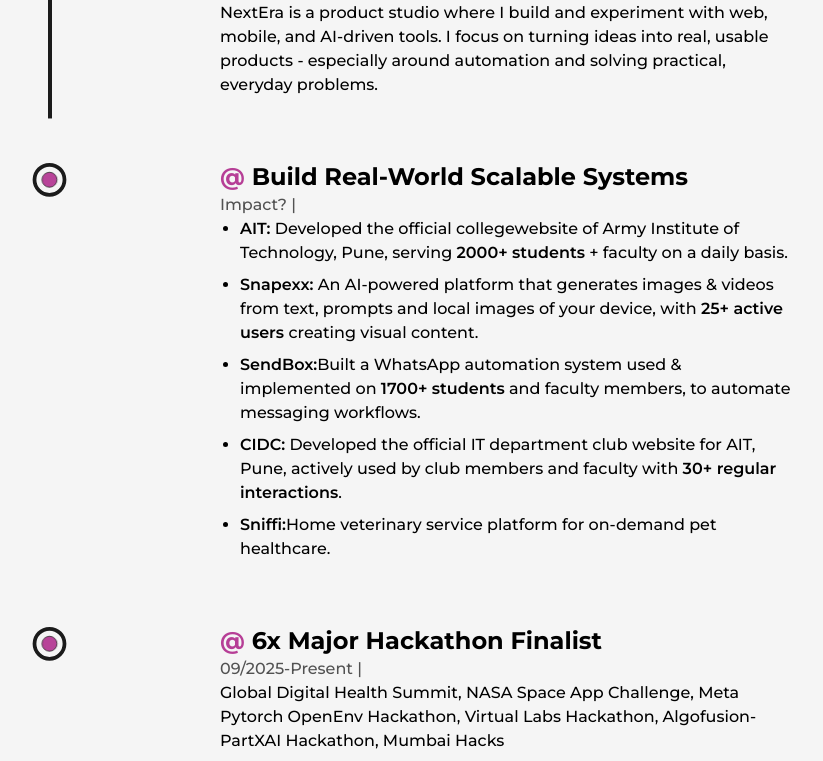
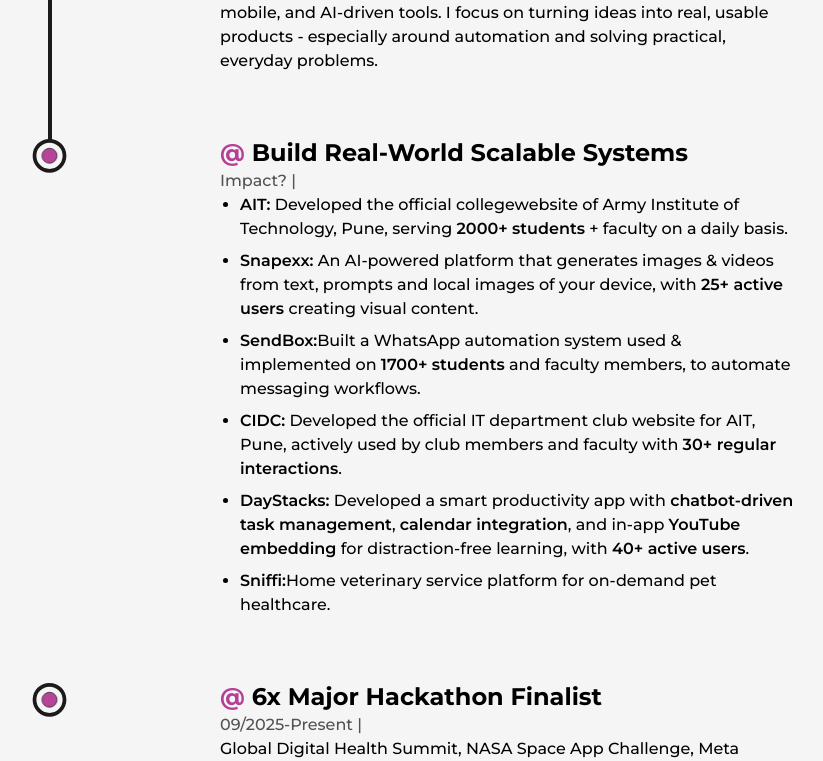
Before and after one commit to abhaysingh-22/abhayyy, a Next.js app: page /articles in a window 1280 px wide. Shown: the part 1207-1968 px from the top of the page, without its empty margins (148-971 px from the left). Built offline with nearby package versions, Linux system fonts and the light colour scheme.

Commit message:
added daystacks in key highlights

```diff
--- a/src/pages/articles.js
+++ b/src/pages/articles.js
@@ -60,7 +60,10 @@
     <>
       <Head>
         <title>abhayyy | Key Highlights</title>
-        <meta name="description" content="Explore my key highlights, achievements, and projects." />
+        <meta
+          name="description"
+          content="Explore my key highlights, achievements, and projects."
+        />
       </Head>
       <div className="my-16">
         <TransitionEffect />
@@ -68,7 +71,10 @@
           Key Highlights
         </h2>
 
-      <div ref={ref} className="w-[75%] mx-auto relative lg:w-[90%] md:w-full">
+        <div
+          ref={ref}
+          className="w-[75%] mx-auto relative lg:w-[90%] md:w-full"
+        >
           <motion.div
             style={{ scaleY: scrollYProgress }}
             className="absolute left-9 top-0 w-[4px] h-full bg-dark origin-top
@@ -83,13 +89,14 @@
               time="04/2026-Present"
               // address="Bhopal"
               work={
-              <ul className="list-disc ml-5 space-y-2">
+                <ul>
                   <li>
                     Led development-driven initiatives to build{" "}
                     <span className="font-semibold">“Smart-AIT”</span> by
                     digitizing and improving college systems. Coordinated and
-                  executed technical events, workshops, and hackathons. Managed
-                  end-to-end <span className="font-semibold">planning</span> and{" "}
+                    executed technical events, workshops, and hackathons.
+                    Managed end-to-end{" "}
+                    <span className="font-semibold">planning</span> and{" "}
                     <span className="font-semibold">execution</span> of{" "}
                     <span className="font-semibold">college projects</span> on
                     large-scale.
@@ -134,12 +141,15 @@
                     <span className="font-semibold">200+ participants</span>.
                     Collaborated with the executive committee to{" "}
                     <span className="font-semibold">
-                    manage scheduling, delegate outreach, and logistics planning
+                      manage scheduling, delegate outreach, and logistics
+                      planning
                     </span>
                     , ensuring smooth execution. Additionally, worked on{" "}
-                  <span className="font-semibold">sponsorship acquisition</span>{" "}
-                  and and <span className="font-semibold">design team</span> for
-                  event branding and promotional materials.
+                    <span className="font-semibold">
+                      sponsorship acquisition
+                    </span>{" "}
+                    and and <span className="font-semibold">design team</span>{" "}
+                    for event branding and promotional materials.
                   </li>
                 </ul>
               }
@@ -162,14 +172,15 @@
                 <ul className="list-disc ml-5 space-y-2">
                   <li>
                     <span className="font-semibold">AIT:</span> Developed the
-                  official collegewebsite of Army Institute of Technology, Pune,
-                  serving <span className="font-semibold">2000+ students</span>{" "}
-                  + faculty on a daily basis.
+                    official collegewebsite of Army Institute of Technology,
+                    Pune, serving{" "}
+                    <span className="font-semibold">2000+ students</span> +
+                    faculty on a daily basis.
                   </li>
                   <li>
-                  <span className="font-semibold">Snapexx:</span> An AI-powered
-                  platform that generates images & videos from text, prompts and
-                  local images of your device, with{" "}
+                    <span className="font-semibold">Snapexx:</span> An
+                    AI-powered platform that generates images & videos from
+                    text, prompts and local images of your device, with{" "}
                     <span className="font-semibold">25+ active users</span>{" "}
                     creating visual content.
                   </li>
@@ -189,8 +200,21 @@
                     .
                   </li>
                   <li>
-                  <span className="font-semibold">Sniffi:</span>Home veterinary
-                  service platform for on-demand pet healthcare.
+                    <span className="font-semibold">DayStacks:</span> Developed
+                    a smart productivity app with{" "}
+                    <span className="font-semibold">
+                      chatbot-driven task management
+                    </span>
+                    ,{" "}
+                    <span className="font-semibold">calendar integration</span>,
+                    and in-app{" "}
+                    <span className="font-semibold">YouTube embedding</span> for
+                    distraction-free learning, with{" "}
+                    <span className="font-semibold">40+ active users</span>.
+                  </li>
+                  <li>
+                    <span className="font-semibold">Sniffi:</span>Home
+                    veterinary service platform for on-demand pet healthcare.
                   </li>
                 </ul>
               }
```
Lines whose indentation alone changed are shown as unchanged.
